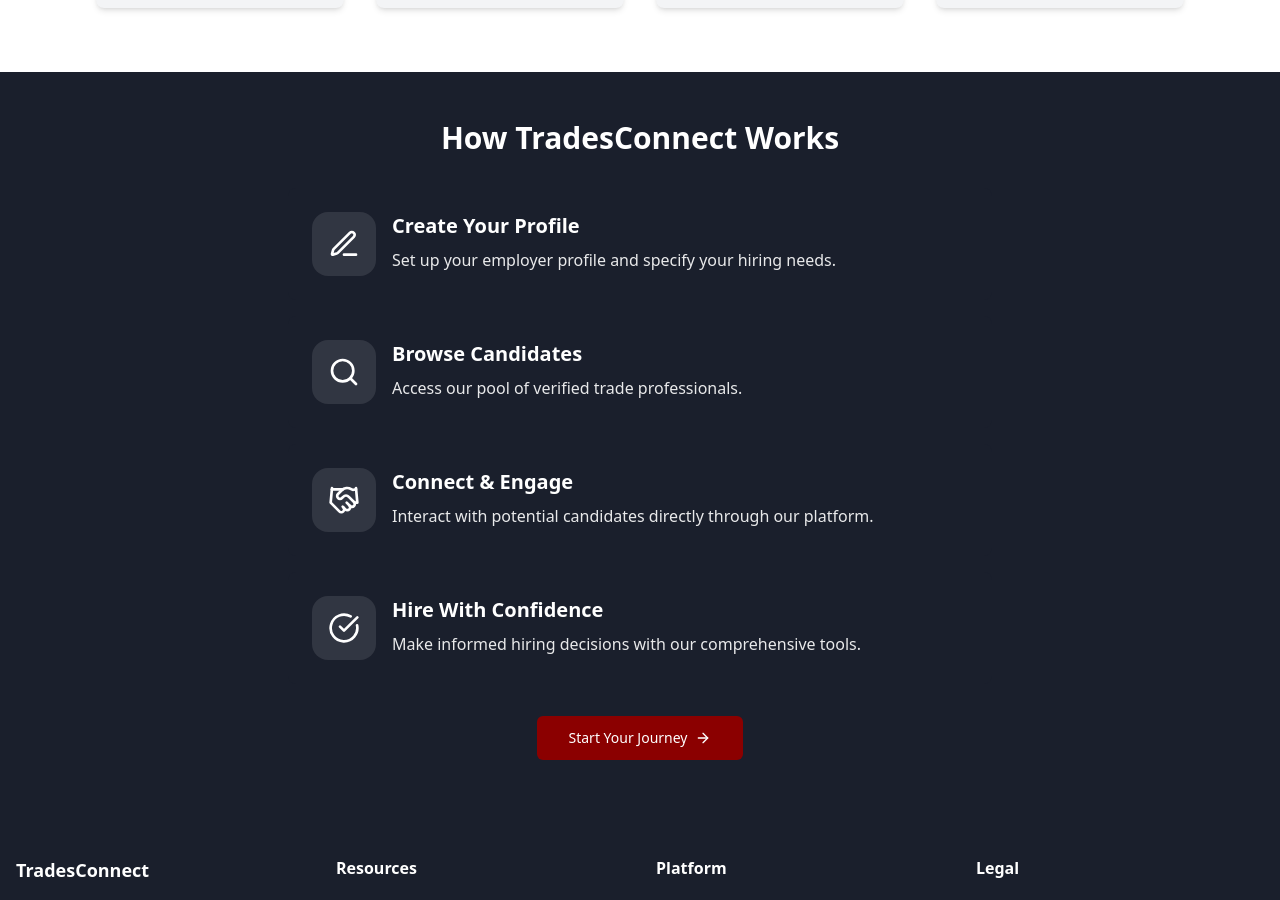
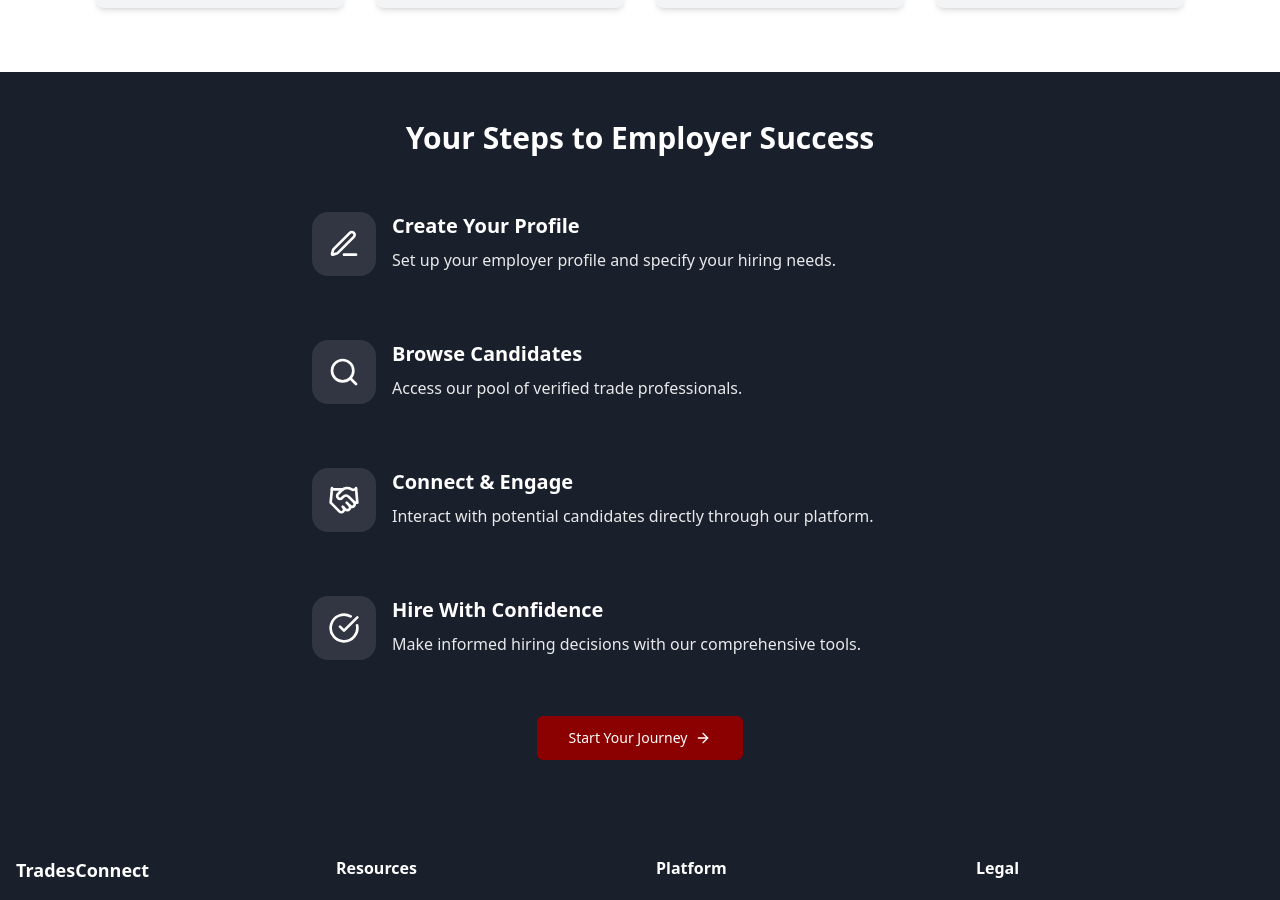
Before and after one commit to Skills-Council-of-Canada/skillworks, a React (Vite) app: page /employer-landing in a window 1280 px wide. Shown: the part 960-1860 px from the top of the page. Built offline with nearby package versions, Linux system fonts and the light colour scheme.

Commit message:
Update How TradesConnect Works section
Update the "How TradesConnect Works" section title to "Your steps to Employer Success".

```diff
--- a/src/components/employer/landing/HowItWorksSection.tsx
+++ b/src/components/employer/landing/HowItWorksSection.tsx
@@ -33,7 +33,7 @@ export const HowItWorksSection = () => {
     <section className="py-12 px-4 bg-primary">
       <div className="container mx-auto max-w-3xl">
         <h2 className="text-3xl font-bold text-center text-white mb-8">
-          How TradesConnect Works
+          Your Steps to Employer Success
         </h2>
         <div className="flex flex-col space-y-4 mb-8">
           {steps.map((step, index) => (
```
